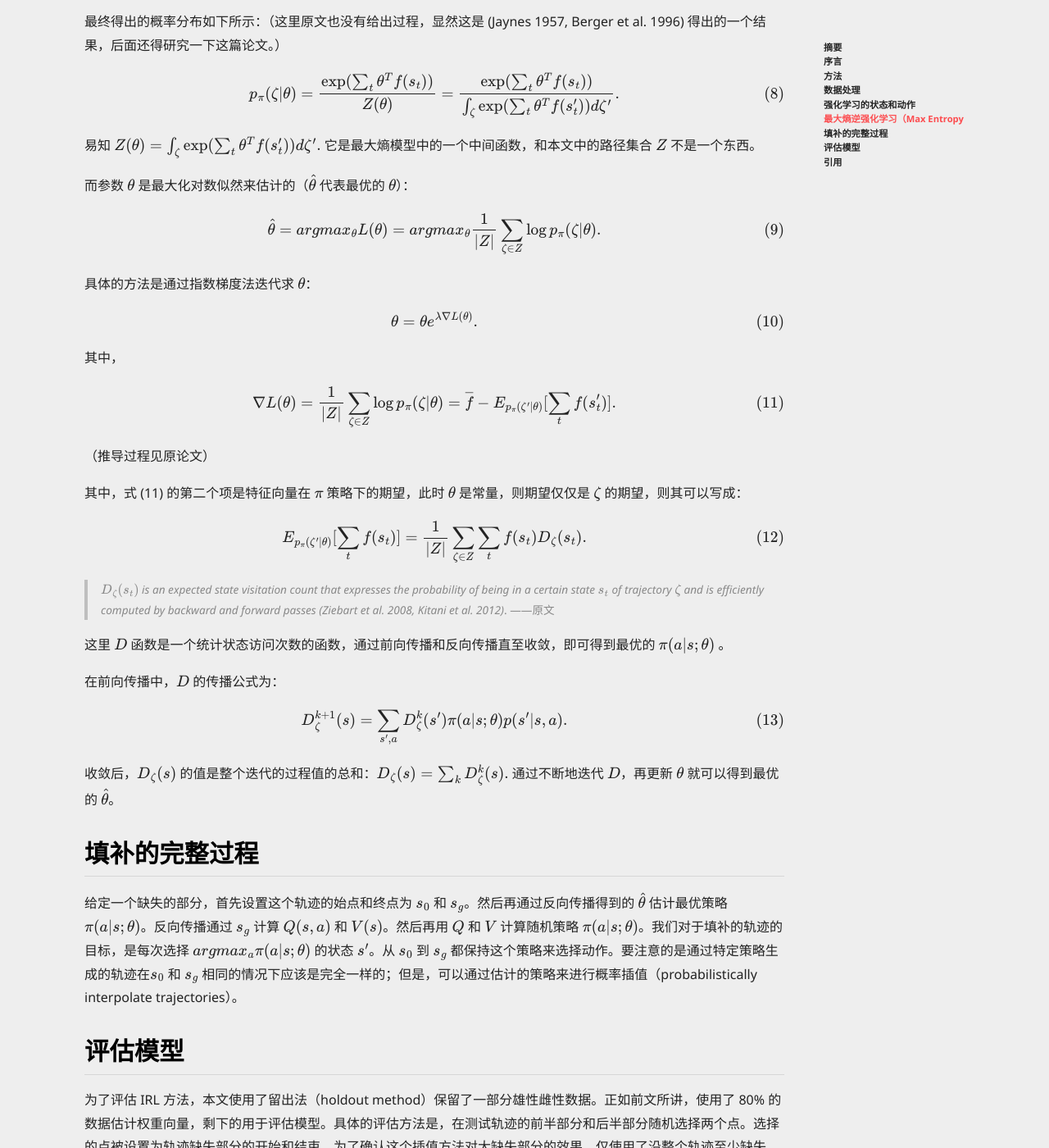
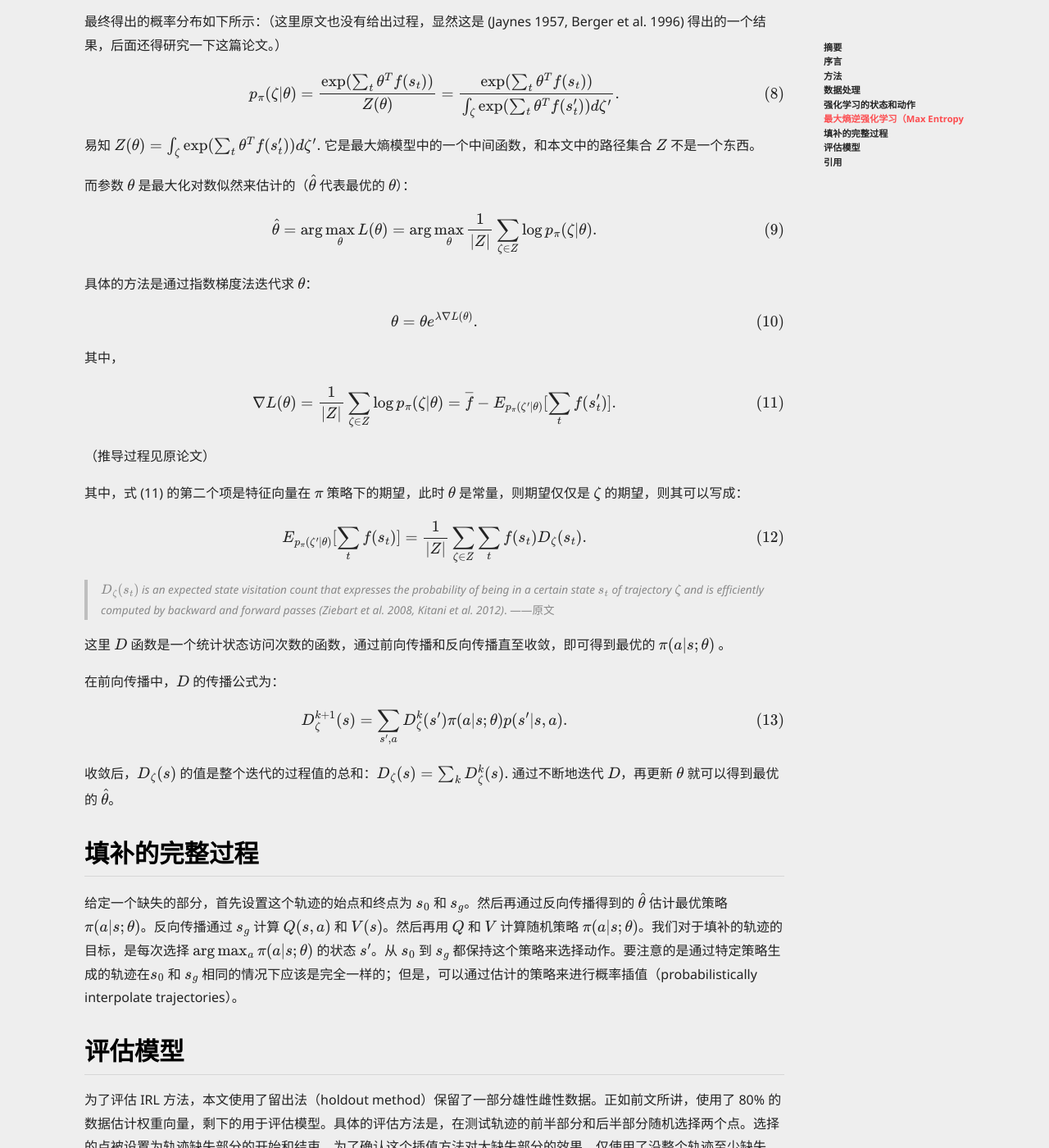
Before and after one commit to uncle-yi/uncle-yi.github.io, a Jekyll site: the page built from _posts/2022-05-05-note-can-ai-predict-animal-movement.md, in a window 1280 px wide and 1400 px high, scrolled down 3717 px. Shown: the whole window at 82% size. Built offline with Jekyll 4.4.1, drawn with Linux system fonts in a browser that asks for light colours; nearby versions of some CDN libraries; some web fonts are replaced; formulas are drawn with MathJax 3; some of the changed text lies outside the part shown.

Commit message:
Format issues

```diff
--- a/_posts/2022-05-05-note-can-ai-predict-animal-movement.md
+++ b/_posts/2022-05-05-note-can-ai-predict-animal-movement.md
@@ -45,13 +45,13 @@
 
 $$Q(s,a)=r(s;\theta)+E_{p(s'|s,a)}[V(s')],$$
 
-$$V(s)=softmax_aQ(s,a)=maxQ(s,a)+\log\left[1+\exp\{min\ Q(s,a)-max\ Q(s,a)\}\right].$$
+$$V(s)={\rm softmax}_aQ(s,a)=\max Q(s,a)+\log\left[1+\exp\{\min\ Q(s,a)-\max\ Q(s,a)\}\right].$$
 
 （在强化学习中）Q 函数定义的是在某一个状态采取某一个动作，有可能得到的回报的一个期望。而状态价值函数 $V(s)$ 定义的是在某一个状态下有可能得到的回报的期望。在普通的强化学习中，Q 和 V 的贝尔曼方程如下：
 
 $$Q(s,a)=r(s,a)+E_{p(s'|s,a)}[V(s')],$$
 
-$$V(s)=max(Q(s,a)).$$
+$$V(s)=\max(Q(s,a)).$$
 
 其中 Q 函数由即时回报 $r(s,a)$ 以及未来的累积回报期望组成。在逆强化学习中，奖励函数 r 被以下规则拆分：$r(s_t)=\theta^Tf(s_t)$。其中 $\theta$ 是权重向量， $f(s_t)$ 是状态 $s_t$ 的特征向量。$f(s_t)$ 可以从 $s_t$ 中推导而来，而 $\theta$ 则是逆强化学习推导奖励函数期间需要学习的权重。 综上所述，在 $\theta$ 确定的情况下，整条轨迹 $\zeta$ 的奖励为：
 
@@ -86,7 +86,7 @@
 
 而参数 $\theta$ 是最大化对数似然来估计的（$\hat\theta$ 代表最优的 $\theta$）：
 
-$$\hat \theta=argmax_\theta L(\theta)=argmax_{\theta}\frac{1}{\left|Z\right|}\sum_{\zeta \in Z}\log p_{\pi}(\zeta|\theta).$$
+$$\hat \theta=\arg\max_\theta L(\theta)=\arg\max_{\theta}\frac{1}{\left|Z\right|}\sum_{\zeta \in Z}\log p_{\pi}(\zeta|\theta).$$
 
 具体的方法是通过指数梯度法迭代求 $\theta$：
 
@@ -114,7 +114,7 @@
 
 ## 填补的完整过程
 
-给定一个缺失的部分，首先设置这个轨迹的始点和终点为 $s_0$ 和 $s_g$。然后再通过反向传播得到的 $\hat \theta$ 估计最优策略 $\pi(a\|s;\theta)$。反向传播通过 $s_g$ 计算 $Q(s,a)$ 和 $V(s)$。然后再用 $Q$ 和 $V$ 计算随机策略 $\pi(a\|s;\theta)$。我们对于填补的轨迹的目标，是每次选择 $argmax_a\pi(a\|s;\theta)$ 的状态 $s'$。从 $s_0$ 到 $s_g$ 都保持这个策略来选择动作。要注意的是通过特定策略生成的轨迹在$s_0$ 和 $s_g$ 相同的情况下应该是完全一样的；但是，可以通过估计的策略来进行概率插值（probabilistically interpolate trajectories）。
+给定一个缺失的部分，首先设置这个轨迹的始点和终点为 $s_0$ 和 $s_g$。然后再通过反向传播得到的 $\hat \theta$ 估计最优策略 $\pi(a\|s;\theta)$。反向传播通过 $s_g$ 计算 $Q(s,a)$ 和 $V(s)$。然后再用 $Q$ 和 $V$ 计算随机策略 $\pi(a\|s;\theta)$。我们对于填补的轨迹的目标，是每次选择 $\arg\max_a\pi(a\|s;\theta)$ 的状态 $s'$。从 $s_0$ 到 $s_g$ 都保持这个策略来选择动作。要注意的是通过特定策略生成的轨迹在$s_0$ 和 $s_g$ 相同的情况下应该是完全一样的；但是，可以通过估计的策略来进行概率插值（probabilistically interpolate trajectories）。
 
 ## 评估模型
 
```
Also changed, not shown: _posts/2022-04-25-maxent-intro.md (+2 -2 lines).
